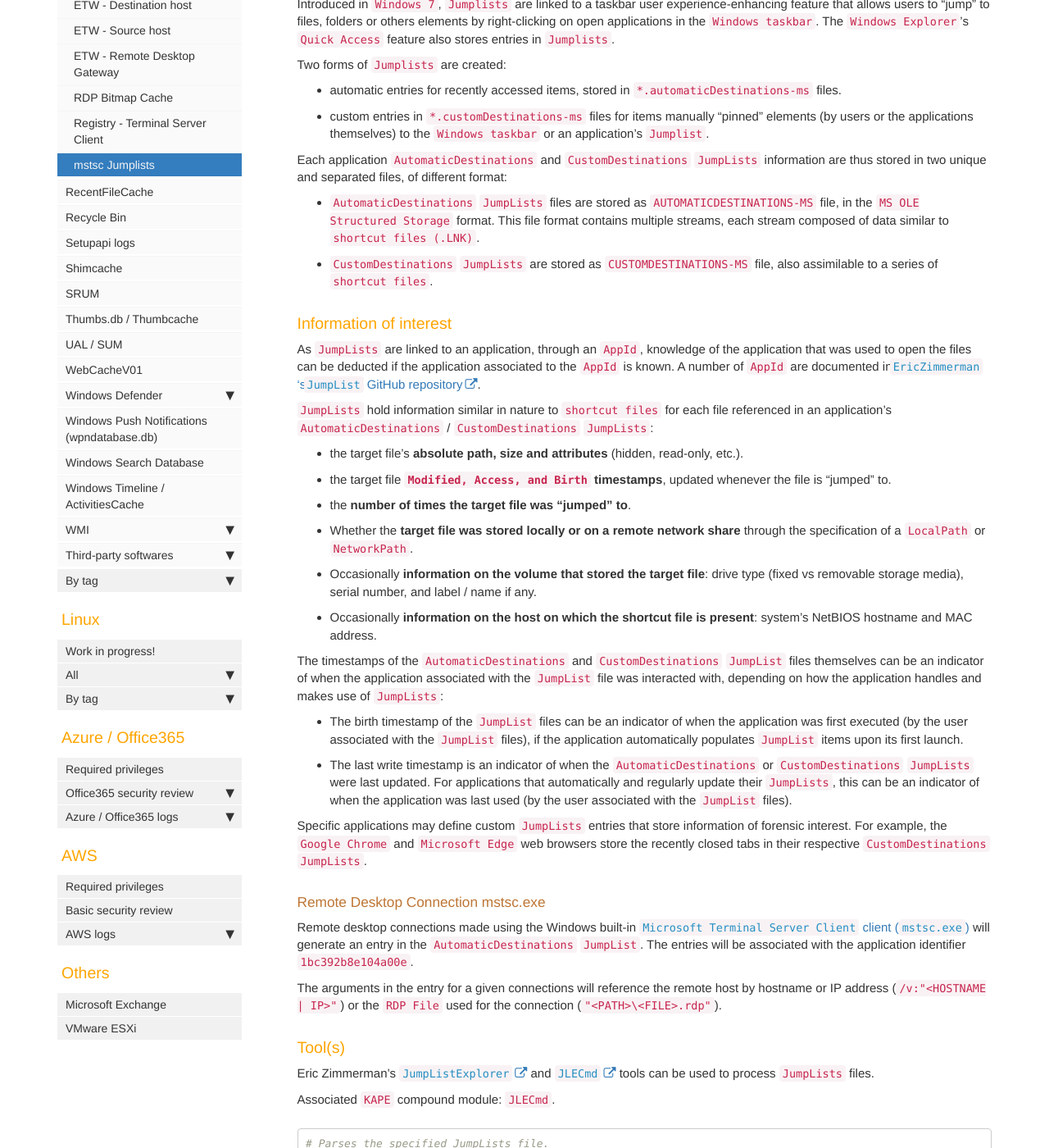
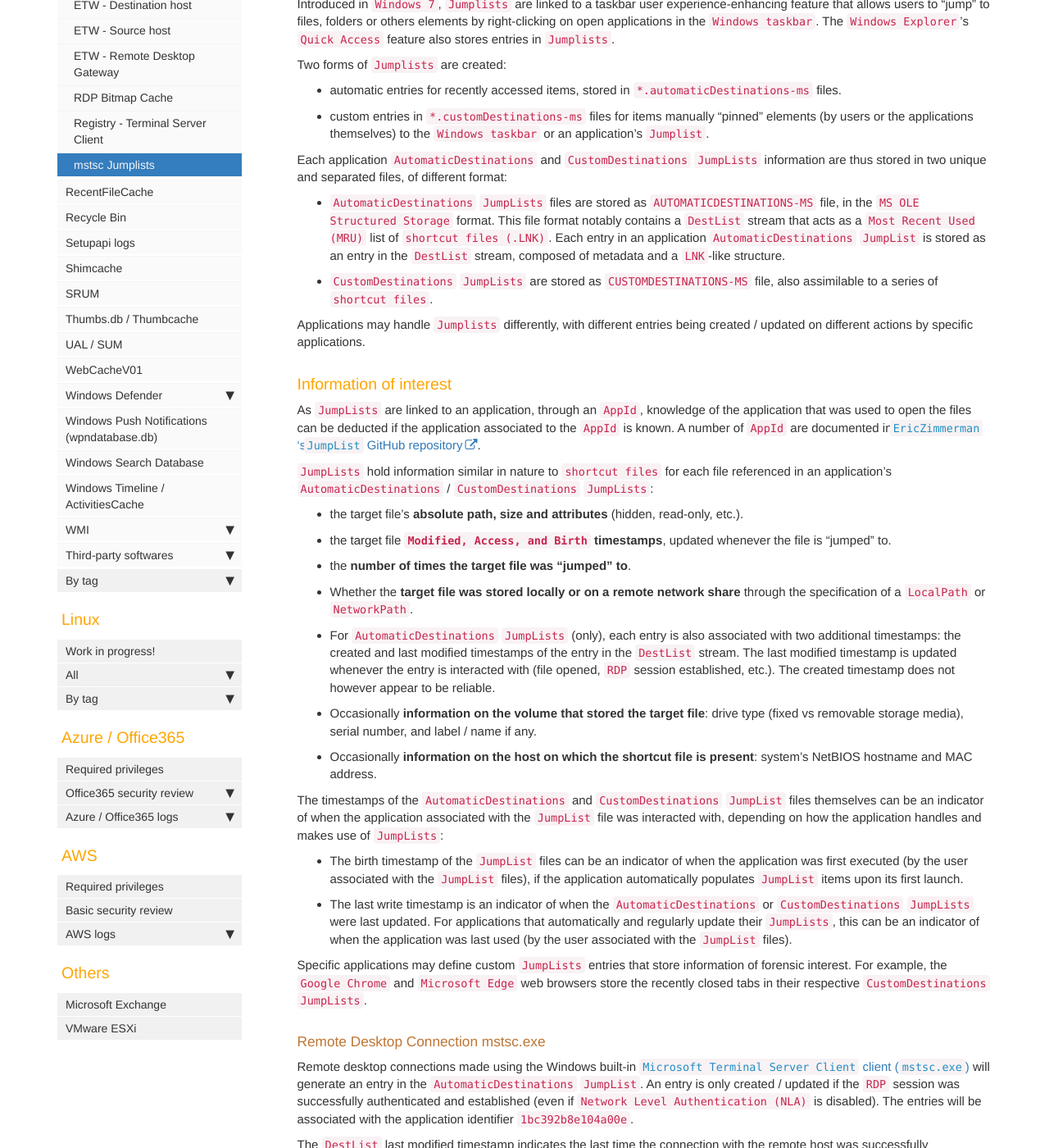
Before and after one commit to Qazeer/artefacts.help, a Jekyll site: the page built from pages/windows/jumplists.md, in a window 1280 px wide and 1400 px high, scrolled down 602 px. Shown: the whole window at 82% size. Built offline with Jekyll 4.4.1, drawn with Linux system fonts in a browser that asks for light colours; comment, search, counter and statistics services are not loaded; some of the changed text lies outside the part shown.

Commit message:
[Artefact] Windows Jumplist - AutomaticDestinations jumplists format & timestamps update

```diff
--- a/pages/windows/jumplists.md
+++ b/pages/windows/jumplists.md
@@ -40,11 +40,16 @@ format:
 
   - `AutomaticDestinations` `JumpLists` files are stored as
     `AUTOMATICDESTINATIONS-MS` file, in the `MS OLE Structured Storage` format.
-    This file format contains multiple streams, each stream composed of data
-    similar to `shortcut files (.LNK)`.
+    This file format notably contains a `DestList` stream that acts as a
+    `Most Recent Used (MRU)` list of `shortcut files (.LNK)`. Each entry in an
+    application `AutomaticDestinations` `JumpList` is stored as an entry in the
+    `DestList` stream, composed of metadata and a `LNK`-like structure.
 
   - `CustomDestinations` `JumpLists` are stored as `CUSTOMDESTINATIONS-MS`
     file, also assimilable to a series of `shortcut files`.
+
+Applications may handle `Jumplists` differently, with different entries being
+created / updated on different actions by specific applications.
 
 ### Information of interest
 
@@ -68,6 +73,13 @@ file referenced in an application's `AutomaticDestinations` /
 
   - Whether the **target file was stored locally or on a remote network share**
     through the specification of a `LocalPath` or `NetworkPath`.
+
+  - For `AutomaticDestinations` `JumpLists` (only), each entry is also
+    associated with two additional timestamps: the created and last modified
+    timestamps of the entry in the `DestList` stream. The last modified
+    timestamp is updated whenever the entry is interacted with (file opened,
+    `RDP` session established, etc.). The created timestamp does not however
+    appear to be reliable.
 
   - Occasionally **information on the volume that stored the target file**:
     drive type (fixed vs removable storage media), serial number, and label /
@@ -101,8 +113,13 @@ respective `CustomDestinations` `JumpLists`.
 
 Remote desktop connections made using the Windows built-in
 [`Microsoft Terminal Server Client` client (`mstsc.exe`)](./rdp_processes.md#source-host)
-will generate an entry in the `AutomaticDestinations` `JumpList`. The entries
-will be associated with the application identifier `1bc392b8e104a00e`.
+will generate an entry in the `AutomaticDestinations` `JumpList`. An entry is
+only created / updated if the `RDP` session was successfully authenticated and
+established (even if `Network Level Authentication (NLA)` is disabled). The
+entries will be associated with the application identifier `1bc392b8e104a00e`.
+
+The `DestList` last modified timestamp indicates the last time the connection
+with the remote host was successfully established.
 
 The arguments in the entry for a given connections will reference the remote
 host by hostname or IP address (`/v:"<HOSTNAME | IP>"`) or the `RDP File` used
@@ -129,3 +146,5 @@ JLECmd.exe [-q --csv <CSV_DIRECTORY_OUTPUT>] -d <C:\Users\<USERNAME>\AppData\Roa
   - [13Cubed - LNK Files and Jump Lists](https://www.youtube.com/watch?v=wu4-nREmzGM)
 
   - [ZEROFOX - MARI DEGRAZIA - Remote Desktop Application vs MSTSC Forensics: The RDP Artifacts You Might Be Missing](https://www.zerofox.com/blog/remote-desktop-application-vs-mstsc-forensics-the-rdp-artifacts-you-might-be-missing/#jump-list-entries)
+
+  - [Windows 10 Jump List and Link File Artifacts - Saved, Copied and Moved](https://dfir.pubpub.org/pub/wfuxlu9v/release/1)
```
Also changed, not shown: pages/windows/lnk.md (+2 -0 lines).
